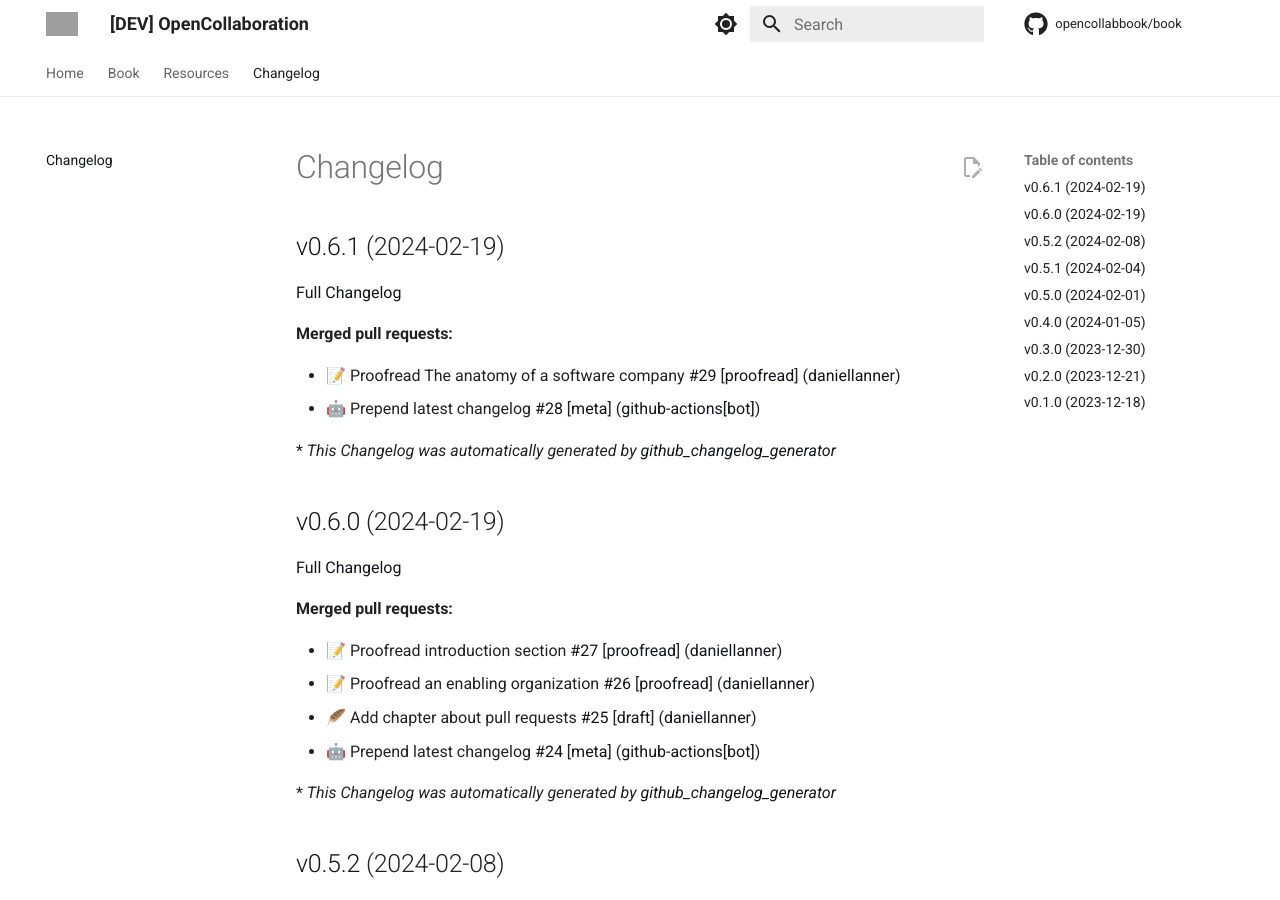
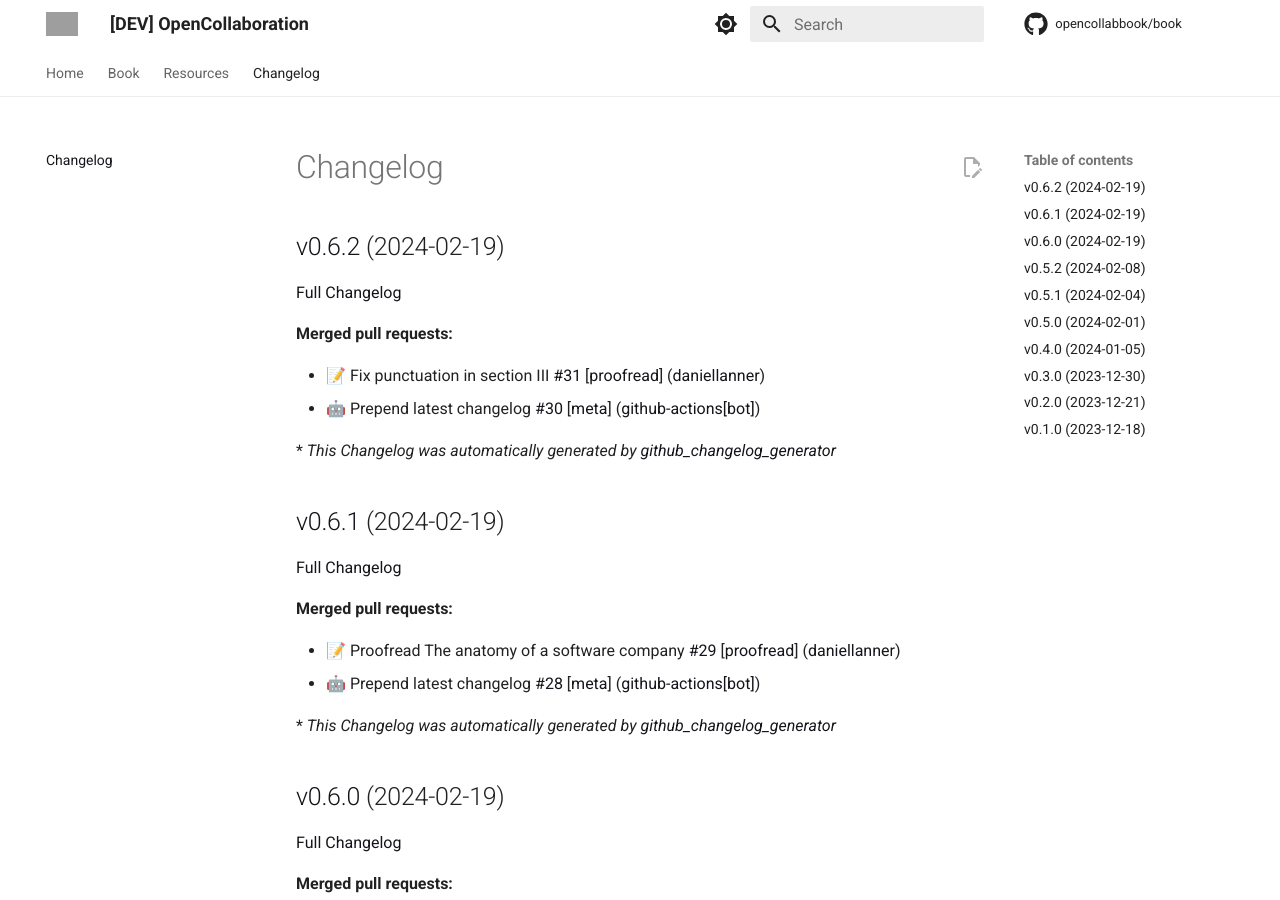
Before and after one commit to engineering-collaboration/book, an MkDocs documentation site: the page built from docs/changelog.md, in a window 1280 px wide and 900 px high. Built offline with MkDocs 1.6.1 and Material for MkDocs 9.7.7, drawn with Linux system fonts in a browser that asks for light colours; comment, search, counter and statistics services are not loaded; grey boxes are pictures that could not be loaded.

Commit message:
[create-pull-request] automated change (#32)
Co-authored-by: daniellanner <1517594+daniellanner@users.noreply.github.com>

```diff
--- a/docs/changelog.md
+++ b/docs/changelog.md
@@ -1,4 +1,17 @@
 # Changelog
+
+## [v0.6.2](https://github.com/opencollabbook/book/tree/v0.6.2) (2024-02-19)
+
+[Full Changelog](https://github.com/opencollabbook/book/compare/v0.6.1...v0.6.2)
+
+**Merged pull requests:**
+
+- 📝 Fix punctuation in section III [\#31](https://github.com/opencollabbook/book/pull/31) [[proofread](https://github.com/opencollabbook/book/labels/proofread)] ([daniellanner](https://github.com/daniellanner))
+- 🤖 Prepend latest changelog [\#30](https://github.com/opencollabbook/book/pull/30) [[meta](https://github.com/opencollabbook/book/labels/meta)] ([github-actions[bot]](https://github.com/apps/github-actions))
+
+
+
+\* *This Changelog was automatically generated by [github_changelog_generator](https://github.com/github-changelog-generator/github-changelog-generator)*
 
 ## [v0.6.1](https://github.com/opencollabbook/book/tree/v0.6.1) (2024-02-19)
 
```
